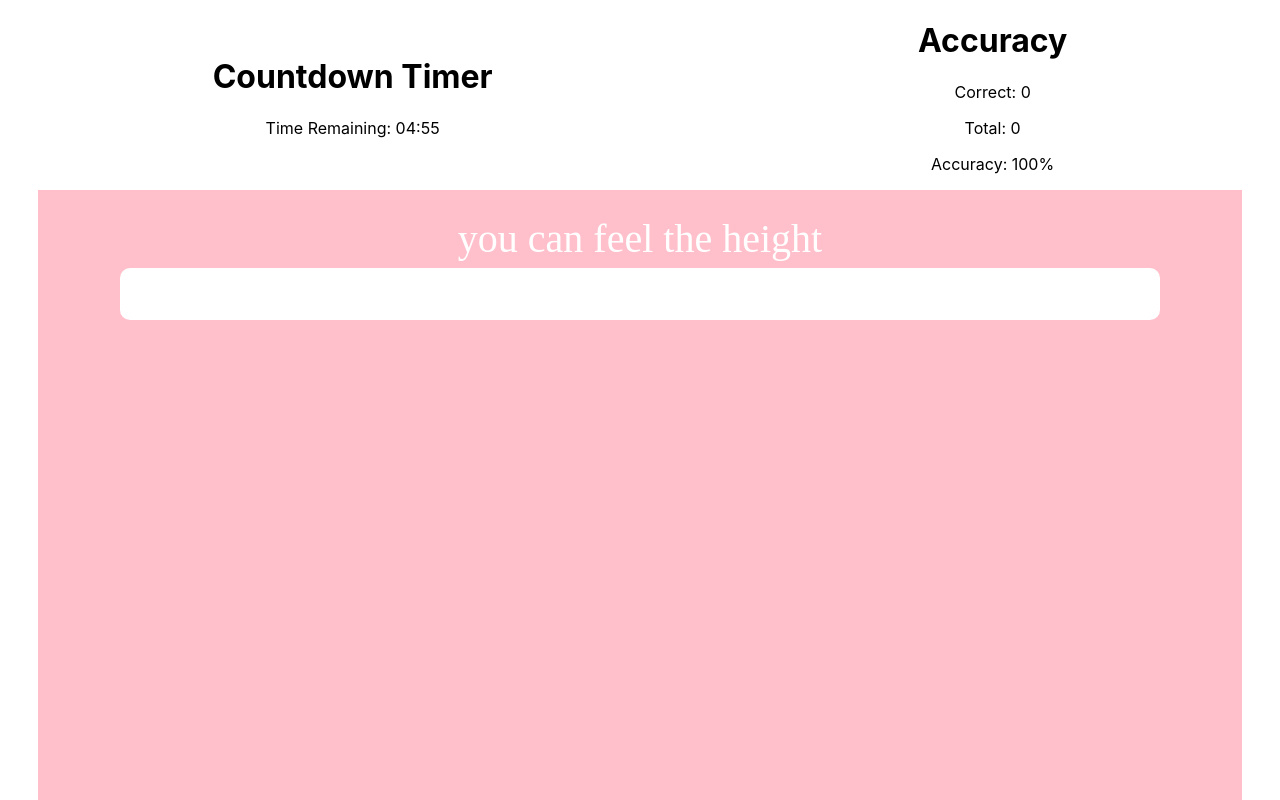
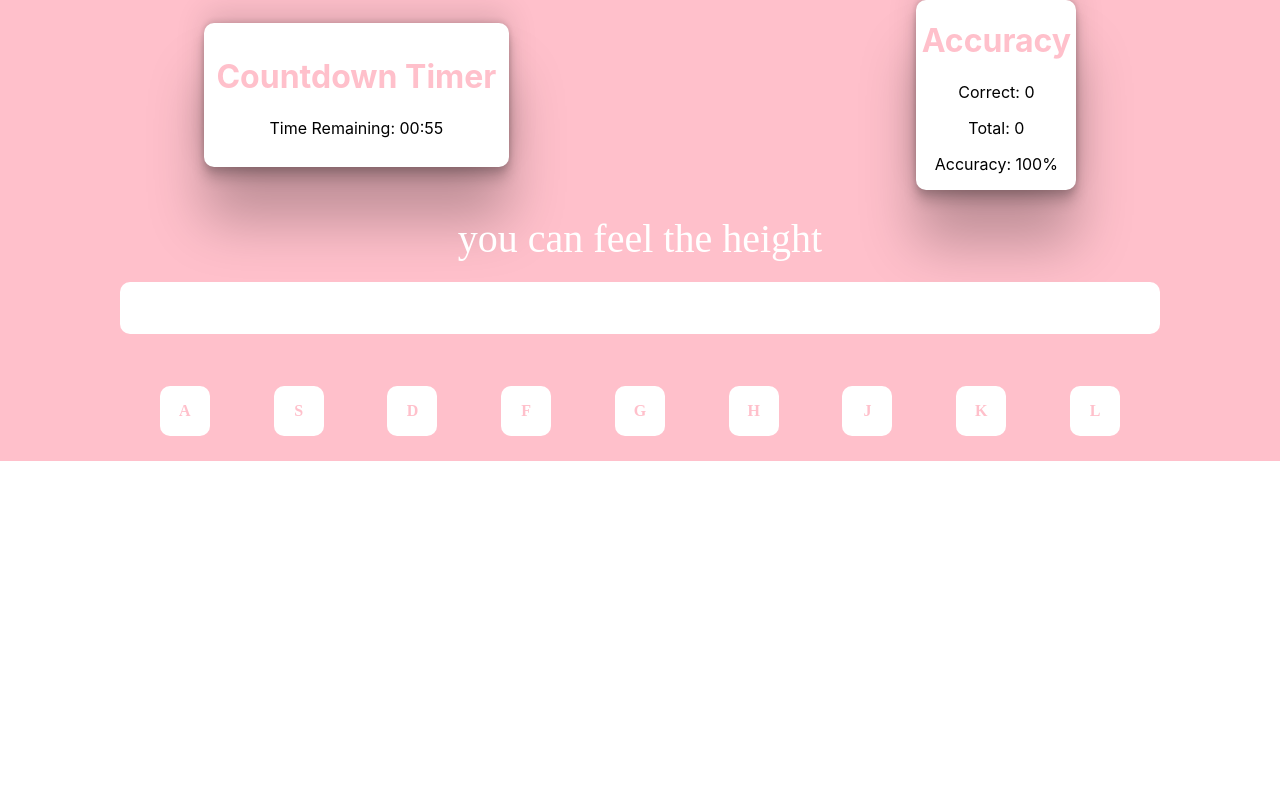
Before and after one commit to aakashindoriya/Chaabi, a React (Create React App) app in the folder client/: page / in a window 1280 px wide. Shown: the top 800 px of the page. Built offline with nearby package versions, Linux system fonts and the light colour scheme.

Commit message:
keyboard is added and some css improved

```diff
--- a/client/src/App.css
+++ b/client/src/App.css
@@ -1,5 +1,6 @@
 .App {
   text-align: center;
+  background-color: pink;
 }
 
 .App-logo {
--- a/client/src/App.js
+++ b/client/src/App.js
@@ -4,11 +4,14 @@ import TypingBox from './components/typingBox/TypingBox';
 import TimerComponent from './components/timmer/TimmerComponent';
 import { useState } from 'react';
 import AccuracyComponent from './components/accuracy/AccuracyComponent';
+import KeyboardComponent from './components/keyboard/KeyboardComponent';
 
 function App() {
   const [count, setCount] = useState(0);
   const [typedText, setTypedText] = useState("");
   const [currIndex, setCurrentIndex] = useState(0);
+  const [activeKey, setActiveKey] = useState("")
+  const [running, setRunning] = useState(false)
 
   return (
     <div className="App">
@@ -24,7 +27,9 @@ function App() {
         currIndex={currIndex}
         setCurrentIndex={setCurrentIndex}
         setTypedText={setTypedText}
+        setActiveKey={setActiveKey}
       />
+      <KeyboardComponent activeKey={activeKey} />
     </div>
   );
 }
--- a/client/src/components/accuracy/AccuracyComponent.jsx
+++ b/client/src/components/accuracy/AccuracyComponent.jsx
@@ -1,10 +1,10 @@
 import React from "react";
-
+import styles from "./AccuracyComponent.module.css";
 const AccuracyComponent = ({ correct, total }) => {
   const accuracy = (correct / total) * 100;
   const formattedAccuracy = accuracy ? accuracy.toFixed(2) : 100;
   return (
-    <div>
+    <div className={styles.accuracy}>
       <h1>Accuracy</h1>
       <p>Correct: {correct}</p>
       <p>Total: {total}</p>
--- /dev/null
+++ b/client/src/components/accuracy/AccuracyComponent.module.css
@@ -0,0 +1,9 @@
+.accuracy{
+    background-color: white;
+    border-radius: 10px;
+    min-width: 160px;
+    box-shadow: rgba(0, 0, 0, 0.25) 0px 54px 55px, rgba(0, 0, 0, 0.12) 0px -12px 30px, rgba(0, 0, 0, 0.12) 0px 4px 6px, rgba(0, 0, 0, 0.17) 0px 12px 13px, rgba(0, 0, 0, 0.09) 0px -3px 5px;;
+}
+.accuracy h1{
+    color: pink;
+}
--- /dev/null
+++ b/client/src/components/keyboard/KeyboardComponent.jsx
@@ -0,0 +1,19 @@
+import React from "react";
+import style from "./KeyboardComponent.module.css";
+const KeyboardComponent = ({ activeKey }) => {
+  const keys = ["A", "S", "D", "F", "G", "H", "J", "K", "L"];
+  return (
+    <div className={style.keyboard}>
+      {keys.map((key) => (
+        <div
+          key={key}
+          style={{ backgroundColor: activeKey === key ? "green" : "white" }}
+        >
+          {key}
+        </div>
+      ))}
+    </div>
+  );
+};
+
+export default KeyboardComponent;
--- /dev/null
+++ b/client/src/components/keyboard/KeyboardComponent.module.css
@@ -0,0 +1,31 @@
+.keyboard{
+    display: flex;
+    width: 80vw;
+    padding: 2%;
+    justify-content: space-around;
+    margin: auto;
+}
+.keyboard div{
+    width: 50px ;
+    height: 50px;
+    display: grid;
+    align-items: center;
+    justify-items: center;
+    border-radius: 10px;
+    background-color: white;
+    color: pink;
+    font-family: 'Times New Roman', Times, serif;
+    font-weight: bold;
+
+}
+
+@media (max-width: 680px){
+    .keyboard{
+        display: grid;
+        grid-template-columns: repeat(4,1fr);
+        gap:2px;
+        max-width: 70vw;
+        margin: auto;
+
+    }
+}
--- /dev/null
+++ b/client/src/components/startbutton/Start.jsx
@@ -0,0 +1,5 @@
+import React from "react";
+
+export default function Start() {
+  return <div>Start</div>;
+}
--- a/client/src/components/timmer/TimmerComponent.jsx
+++ b/client/src/components/timmer/TimmerComponent.jsx
@@ -1,11 +1,19 @@
 import React, { useState, useEffect } from "react";
-
+import styles from "./TimmerComponent.module.css";
 const TimerComponent = () => {
-  const [timer, setTimer] = useState(5 * 60); // 5 minutes in seconds
+  const [timer, setTimer] = useState(1 * 60); // 5 minutes in seconds
 
   useEffect(() => {
     const interval = setInterval(() => {
-      setTimer((prevTimer) => prevTimer - 1);
+      setTimer((prevTimer) => {
+        if (prevTimer > 0) {
+          return prevTimer - 1;
+        } else {
+          clearInterval(interval);
+          alert("Time is over!");
+          return 0;
+        }
+      });
     }, 1000);
 
     return () => {
@@ -22,7 +30,7 @@ const TimerComponent = () => {
   };
 
   return (
-    <div>
+    <div className={styles.timmer}>
       <h1>Countdown Timer</h1>
       <p>Time Remaining: {formatTime(timer)}</p>
     </div>
--- /dev/null
+++ b/client/src/components/timmer/TimmerComponent.module.css
@@ -0,0 +1,10 @@
+.timmer{
+    border-radius: 10px;
+    box-shadow: rgba(0, 0, 0, 0.25) 0px 54px 55px, rgba(0, 0, 0, 0.12) 0px -12px 30px, rgba(0, 0, 0, 0.12) 0px 4px 6px, rgba(0, 0, 0, 0.17) 0px 12px 13px, rgba(0, 0, 0, 0.09) 0px -3px 5px;
+    padding: 1%;
+    background-color: white;
+
+}
+.timmer h1{
+    color: pink;
+}
--- a/client/src/components/typingBox/TypingBox.jsx
+++ b/client/src/components/typingBox/TypingBox.jsx
@@ -8,6 +8,7 @@ export default function TypingBox({
   setCurrentIndex,
   typedText,
   currIndex,
+  setActiveKey,
 }) {
   function handleInputs(e) {
     const inputValue = e.target.value;
@@ -20,7 +21,12 @@ export default function TypingBox({
       setCount((prevCount) => prevCount + 1);
     }
   }
-
+  const handleKeyPress = (event) => {
+    const key = event.key.toUpperCase();
+    if ((key >= "A" && key <= "L") || key == "S") {
+      setActiveKey(key);
+    }
+  };
   const matchingPart = text.slice(0, currIndex);
   const remainingPart = text.slice(currIndex);
   return (
@@ -31,7 +37,11 @@ export default function TypingBox({
         {/* {Math.round((currIndex / count) * 100) || 100} % */}
       </div>
       <div>
-        <input value={typedText} onChange={handleInputs} />
+        <input
+          value={typedText}
+          onChange={handleInputs}
+          onKeyPress={handleKeyPress}
+        />
       </div>
     </div>
   );
--- a/client/src/components/typingBox/TypingBox.module.css
+++ b/client/src/components/typingBox/TypingBox.module.css
@@ -1,14 +1,13 @@
 .typingBox{
-    background-color:pink;
     font-size: 40px;
     font-family: 'Times New Roman', Times, serif;
     width: 90vw;
-    height: 100vw;
     padding: 2%;
     margin: auto;
 }
 
 .typingBox input{
+    margin-top: 20px;
     width: 90%;
     height: 50px;
     border: none;
```
